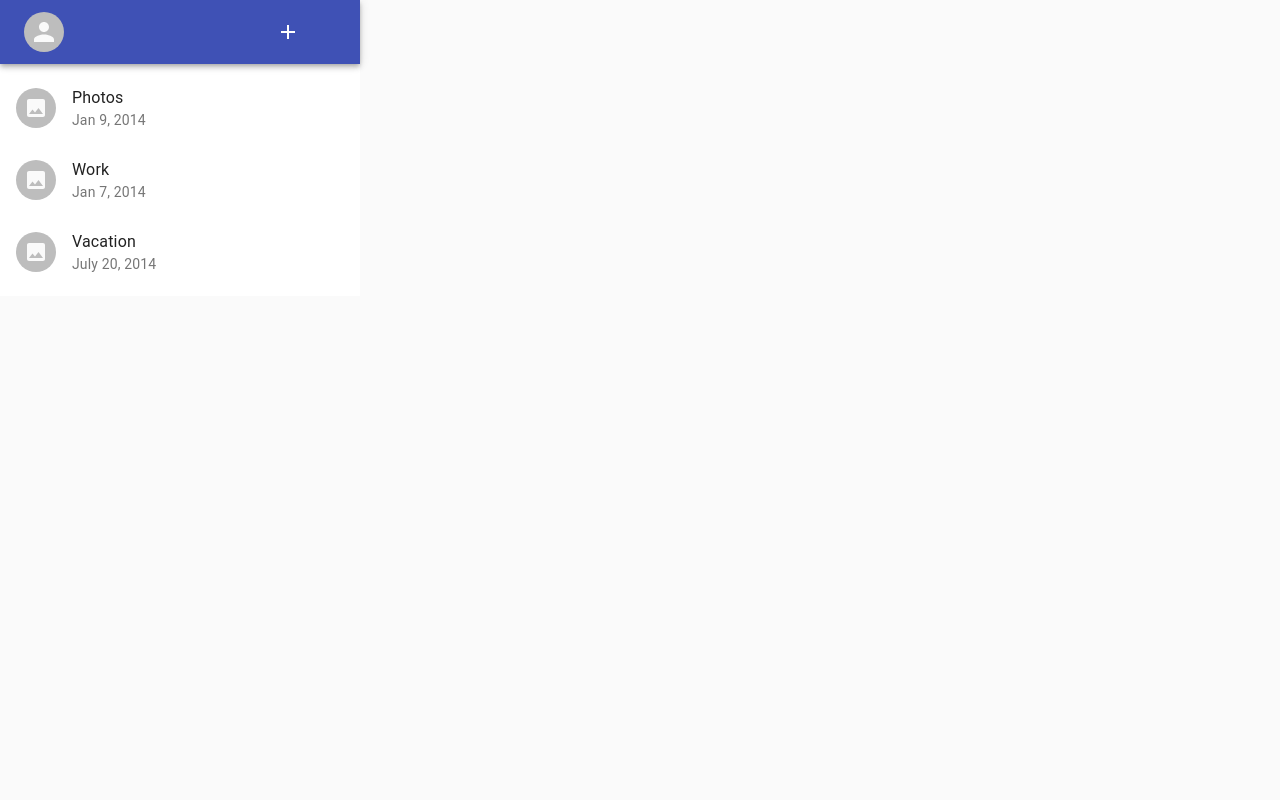
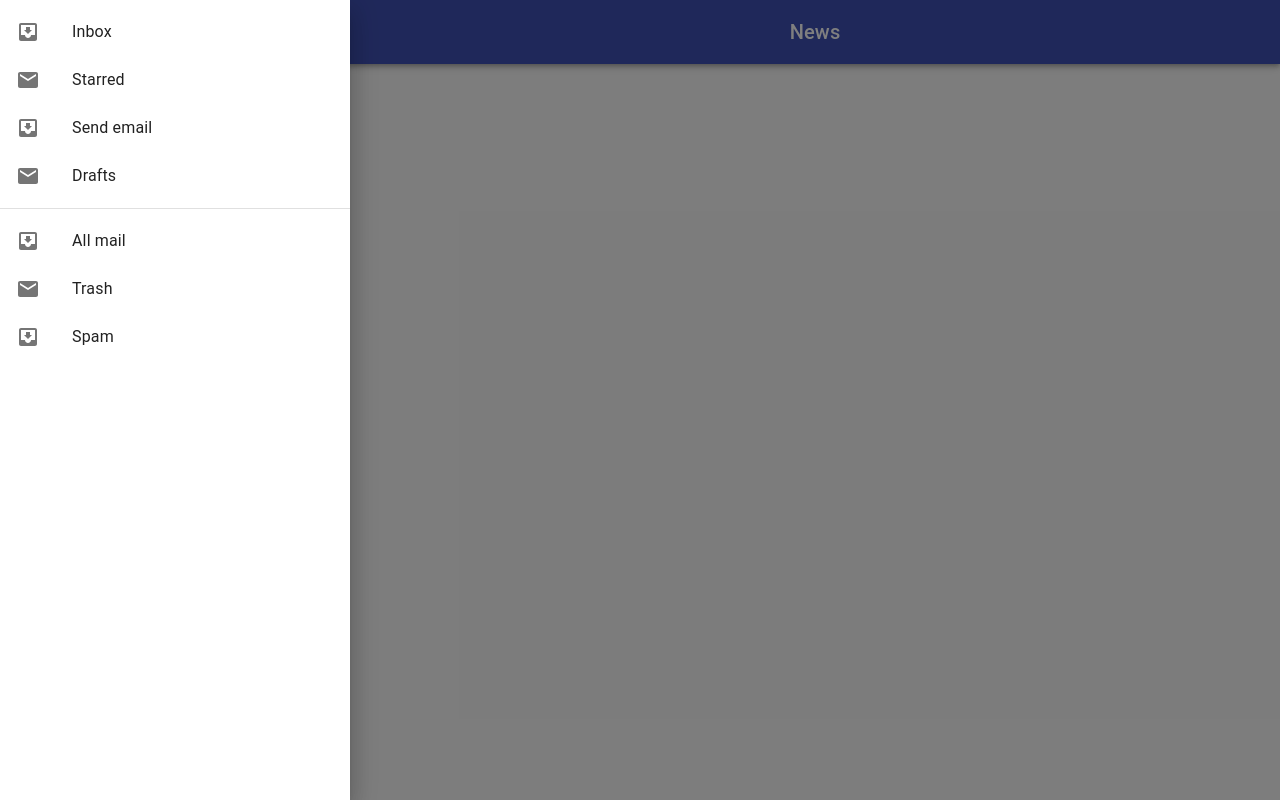
Before and after one commit to anjana6/Web-ChatApp, a React (Create React App) app in the folder chat-webapp/: page / in a window 1280 px wide. Both pictures are taken after a click on the button "menu". Built offline with nearby package versions, Linux system fonts and the light colour scheme.

Commit message:
create some componet in chat-webapp

```diff
--- a/chat-webapp/src/component/chat/ChatList.js
+++ b/chat-webapp/src/component/chat/ChatList.js
@@ -3,35 +3,17 @@
 import {Image,Add} from '@material-ui/icons'
 
 const useStyles = makeStyles((theme) =>({
-    root: {
-        width: '100%',
-        maxWidth: 360,
-        backgroundColor: theme.palette.background.paper,
-      },
+
       appBar: {
         flexGrow: 1,
       },
-      addButton:{
-          marginLeft:theme.spacing(25)
-      }
+
 }))
 
 const ChatList = () => {
     const classes = useStyles();
     return (
-        <div className={classes.root}>
-            <div className={classes.appBar}>
-         <AppBar position="static">
-            <Toolbar>
-            <Avatar>
 
-            </Avatar>
-            <IconButton edge="end" className={classes.addButton} color="inherit" aria-label="menu">
-            <Add/>
-          </IconButton>
-            </Toolbar>
-      </AppBar>
-      </div>
         <List  >
         <ListItem button>
           <ListItemAvatar>
@@ -58,7 +40,7 @@
           <ListItemText primary="Vacation" secondary="July 20, 2014" />
         </ListItem>
       </List>
-      </div>
+
     )
 }
 
--- /dev/null
+++ b/chat-webapp/src/component/layout/Appbar.js
@@ -0,0 +1,84 @@
+import React,{useState,Fragment} from 'react';
+import clsx from 'clsx';
+import { makeStyles } from '@material-ui/core/styles';
+import Drawer from '@material-ui/core/Drawer';
+import Button from '@material-ui/core/Button';
+import List from '@material-ui/core/List';
+import Divider from '@material-ui/core/Divider';
+import ListItem from '@material-ui/core/ListItem';
+import ListItemIcon from '@material-ui/core/ListItemIcon';
+import ListItemText from '@material-ui/core/ListItemText';
+import InboxIcon from '@material-ui/icons/MoveToInbox';
+import MailIcon from '@material-ui/icons/Mail';
+import {AppBar,Toolbar,Avatar,IconButton} from '@material-ui/core';
+import {Add} from '@material-ui/icons';
+
+const useStyles = makeStyles((theme) =>({
+  list: {
+    width: 350,
+  },
+  appBar:{
+    width:350,
+  },
+  addButton:{
+    marginLeft:theme.spacing(25)
+}
+
+}));
+
+export default function TemporaryDrawer() {
+  const classes = useStyles();
+  const [state, setState] = useState({left: false});
+
+  const toggleDrawer = (open) => (event) => {
+    setState({ ...state,left: open });
+  };
+
+  const list = () => (
+    <div
+    className={classes.list}
+      role="presentation"
+      onClick={toggleDrawer(false)}
+    >
+      <List>
+        {['Inbox', 'Starred', 'Send email', 'Drafts'].map((text, index) => (
+          <ListItem button key={text}>
+            <ListItemIcon>{index % 2 === 0 ? <InboxIcon /> : <MailIcon />}</ListItemIcon>
+            <ListItemText primary={text} />
+          </ListItem>
+        ))}
+      </List>
+      <Divider />
+      <List>
+        {['All mail', 'Trash', 'Spam'].map((text, index) => (
+          <ListItem button key={text}>
+            <ListItemIcon>{index % 2 === 0 ? <InboxIcon /> : <MailIcon />}</ListItemIcon>
+            <ListItemText primary={text} />
+          </ListItem>
+        ))}
+      </List>
+    </div>
+  );
+
+  return (
+    <div>
+        <AppBar position="static" className={classes.appBar}>
+            <Toolbar>
+            <Avatar>
+
+            </Avatar>
+            <IconButton edge="end" className={classes.addButton} color="inherit" aria-label="menu" onClick={toggleDrawer(true)}>
+            <Add/>
+          </IconButton>
+            </Toolbar>
+      </AppBar>
+
+        <Fragment>
+          <Drawer anchor='left' open={state.left} onClose={toggleDrawer(false)}>
+            {list()}
+          </Drawer>
+        </Fragment>
+
+    </div>
+  );
+}
--- /dev/null
+++ b/chat-webapp/src/component/layout/ChatView.js
@@ -0,0 +1,35 @@
+import React from 'react';
+import { makeStyles } from '@material-ui/core/styles';
+import AppBar from '@material-ui/core/AppBar';
+import Toolbar from '@material-ui/core/Toolbar';
+import Typography from '@material-ui/core/Typography';
+import Button from '@material-ui/core/Button';
+import IconButton from '@material-ui/core/IconButton';
+import MenuIcon from '@material-ui/icons/Menu';
+
+const useStyles = makeStyles(()=>({
+    root: {
+        flexGrow: 1,
+      },
+    headertitle:{
+        alignSelf:'center'
+    }
+}))
+
+
+const ChatView = () => {
+    const classes = useStyles();
+    return (
+        <div className={classes.root} >
+        <AppBar position="static">
+        <Toolbar className={classes.headertitle}>
+          <Typography variant="h6" >
+            News
+          </Typography>
+        </Toolbar>
+      </AppBar>
+        </div>
+    )
+}
+
+export default ChatView
--- a/chat-webapp/src/component/layout/Dashboard.js
+++ b/chat-webapp/src/component/layout/Dashboard.js
@@ -1,10 +1,24 @@
 import React from 'react';
 import ChatList from '../chat/ChatList';
+import Drawer from './Appbar';
+import LeftChatBar from './LeftChatBar';
+import ChatView from './ChatView';
+import { makeStyles } from '@material-ui/core';
+
+const useStyles = makeStyles(()=>({
+    root:{
+        width:"100%",
+        display:'flex',
+        float:"left"
+    }
+}))
 
 const Dashboard = () => {
+    const classes = useStyles();
     return (
-        <div>
-           <ChatList/>
+        <div className={classes.root}>
+          <LeftChatBar/>
+          <ChatView/>
         </div>
     )
 }
--- /dev/null
+++ b/chat-webapp/src/component/layout/LeftChatBar.js
@@ -0,0 +1,25 @@
+import React from 'react';
+import { makeStyles } from '@material-ui/core';
+import Drawer from './Appbar';
+import ChatList from '../chat/ChatList';
+
+const useStyles = makeStyles((theme) =>({
+    root: {
+        width: '100%',
+        height:'100vh',
+        maxWidth: 350,
+        backgroundColor: theme.palette.background.paper,
+      },
+}));
+
+const LeftChatBar = () => {
+    const classes = useStyles();
+    return (
+        <div className={classes.root}>
+            <Drawer/>
+            <ChatList/>
+        </div>
+    )
+}
+
+export default LeftChatBar
```
